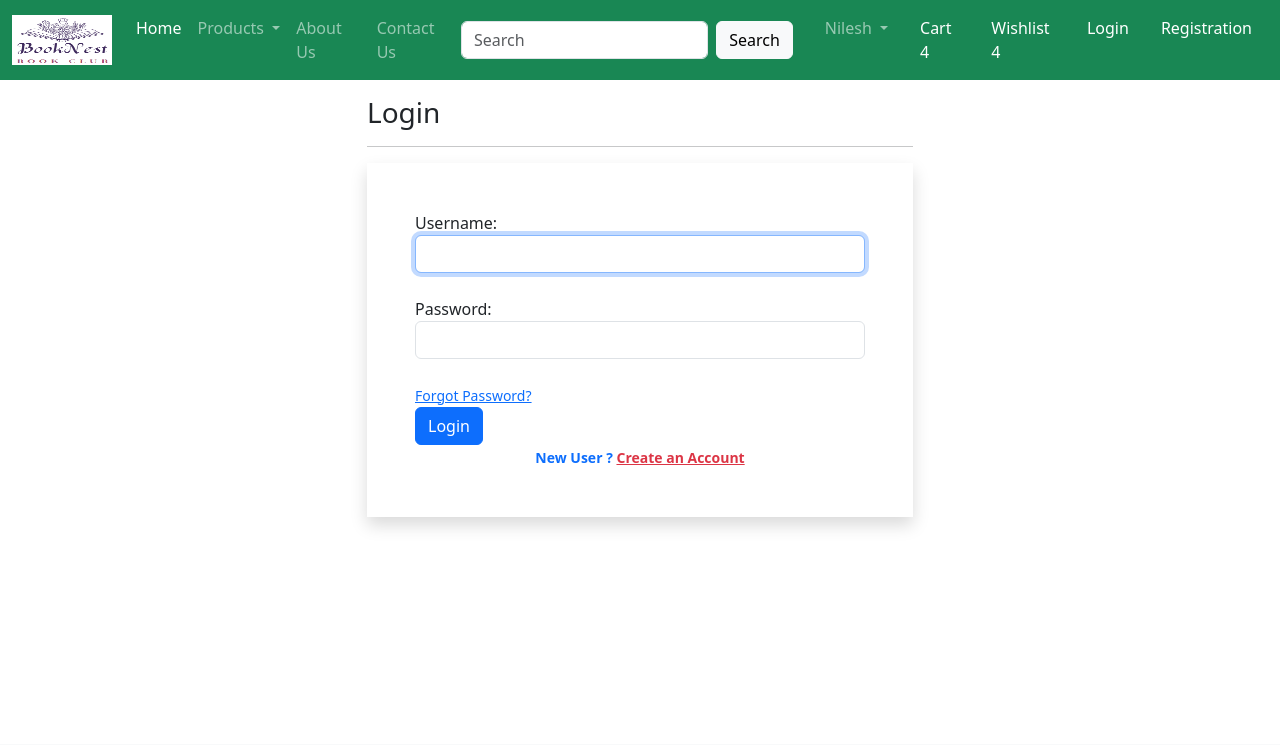
After one commit to TamimurRahman/IDP_2_Ecommerce_Project_BookNest, a Django app: page /accounts/login/ in a window 1280 px wide. The commit adds this page. Shown: the top 745 px of the page. Run offline with Django 5.2, Linux system fonts and the light colour scheme; some libraries are stand-ins or nearby versions.

Commit message:
working on login form for user valid user can login

```diff
--- a/ecomm/ec/app/forms.py
+++ b/ecomm/ec/app/forms.py
@@ -1,7 +1,10 @@
 from django import forms
-from django.contrib.auth.forms import UserCreationForm
+from django.contrib.auth.forms import UserCreationForm,AuthenticationForm,UsernameField,PasswordChangeForm
 from django.contrib.auth.models import User
 
+class LoginForm(AuthenticationForm):
+    username = UsernameField(widget=forms.TextInput(attrs={'autofocus': 'True', 'class': 'form-control'}))
+    password = forms.CharField(widget=forms.PasswordInput(attrs={'autocomplete':'current-password','class': 'form-control'}))
 class CustomerRegistrationForm(UserCreationForm):
     username = forms.CharField(
         widget=forms.TextInput(attrs={
@@ -30,3 +33,6 @@ class CustomerRegistrationForm(UserCreationForm):
     class Meta:
         model = User
         fields = ['username','email','password1','password2']
+
+class MyPasswordResetForm(PasswordChangeForm):
+    pass
--- a/ecomm/ec/app/templates/app/base.html
+++ b/ecomm/ec/app/templates/app/base.html
@@ -77,7 +77,7 @@
                         <a href='#' class='nav-link text-white'> Wishlist 4</a>
                     </li>
                     <li class="nav-item mx-2">
-                        <a href='#' class='nav-link text-white'> Login</a>
+                        <a href="{% url 'login' %}" class='nav-link text-white'>Login</a>
                     </li>
                     <li class="nav-item mx-2">
                         <a href="{% url 'customerregistration' %}" class='nav-link text-white'> Registration</a>
--- a/ecomm/ec/app/templates/app/customerregistration.html
+++ b/ecomm/ec/app/templates/app/customerregistration.html
@@ -18,7 +18,7 @@
                 {% endfor %}
                 <input type="submit" value="submit" class="btn btn-primary"><br>
                 <div class = "text-center text-primary fw-bold">
-                    <small>Existing User ? <a href="#" class="text-danger">Login Now</a></small>
+                    <small>Existing User ? <a href="{% url 'login' %}" class="text-danger">Login Now</a></small>
                 </div>
                 {% if form.non_field_errors %}
                    {% for error in form.non_field_errors %}
--- /dev/null
+++ b/ecomm/ec/app/templates/app/login.html
@@ -0,0 +1,31 @@
+{% extends "app/base.html" %}
+{% load static %}
+{% block title %}Login{% endblock title %}
+{% block main-content %}
+    <div class='container'>
+        <div class = 'row my-3'>
+            <div class='col-md-6 offset-sm-3'>
+                <h3>Login</h3>
+                <hr>
+                <form action="" method="post" novalidate class = "shadow p-5">
+                    {% csrf_token %}
+                    {% for fm in form %}
+                    {{ fm.label_tag }}
+                    {{ fm }}
+                    <small class="text-danger">{{ fm.errors |striptags }}</small>
+                    <br>
+                    {% endfor %}
+                    <small> <a href="{% url 'password_reset' %}">Forgot Password?</a></small><br>
+                    <input type="submit" class="btn btn-primary" value="Login" >
+                    <div class = "text-center text-primary fw-bold">
+                        <small>New User ? <a href="{% url 'customerregistration' %}" class="text-danger">Create an Account</a></small>
+                    </div>
+                    {% if form.non_field_errors %}
+                       {% for error in form.non_field_errors %}
+                        <p class="alert alert-danger my-3">{{ error }}</p>
+                         {% endfor %}
+                    {% endif %}
+                    </form>
+
+
+    {% endblock main-content%}
--- a/ecomm/ec/app/urls.py
+++ b/ecomm/ec/app/urls.py
@@ -3,6 +3,8 @@ from django.urls import path
 from . import views
 from django.conf import settings
 from django.conf.urls.static import static
+from django.contrib.auth import views as auth_views
+from .forms import LoginForm,MyPasswordResetForm
 urlpatterns = [
    path('', views.home,),
    path('about/',views.about,name='about'),
@@ -13,5 +15,8 @@ urlpatterns = [
 
    #login authentication
    path('registration/', views.CustomerRegistationView.as_view(), name='customerregistration'),
-
+   path('accounts/login/', auth_views.LoginView.as_view(template_name='app/login.html',authentication_form=LoginForm), name='login'),
+   path('password-reset/',
+        auth_views.PasswordResetView.as_view(template_name='app/password_reset.html',
+        form_class=MyPasswordResetForm),name='password_reset'),
 ]+static(settings.MEDIA_URL, document_root=settings.MEDIA_ROOT)
```
Also changed, not shown: ecomm/ec/db.sqlite3.
